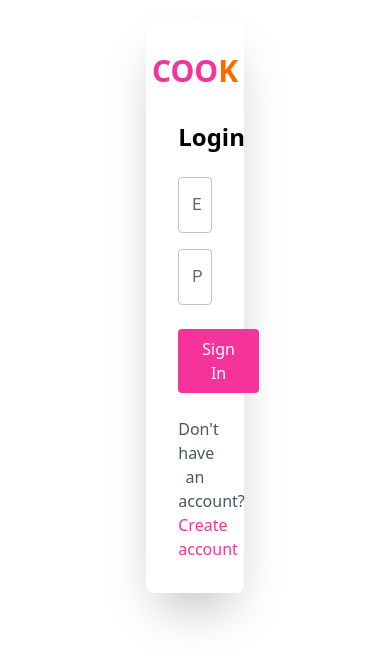
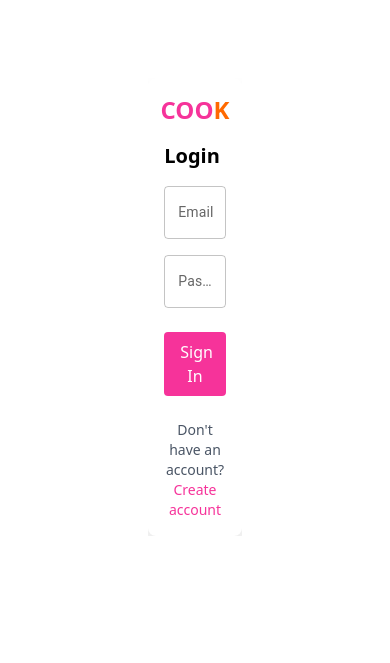
Before and after one commit to mgunawardhana/Recipe-Web-Frontend, a React (Vite) app: page /favorites in a window 390 px wide. Shown: the part 115-778 px from the top of the page. Built offline with nearby package versions, Linux system fonts and the light colour scheme.

Commit message:
content update

```diff
--- a/src/components/AuthForm.tsx
+++ b/src/components/AuthForm.tsx
@@ -87,57 +87,64 @@ const AuthForm: React.FC<AuthFormProps> = ({showRegister, setShowRegister, onLog
                 </InputAdornment>) : undefined,
             },
         },
+        sx: {
+            '& .MuiInputBase-input': {
+                fontSize: {xs: '0.875rem', sm: '1rem', lg: '1.125rem'},
+            }, '& .MuiInputLabel-root': {
+                fontSize: {xs: '0.875rem', sm: '1rem', lg: '1.125rem'},
+            },
+        },
     });
 
-    return (<div className="flex items-center justify-center min-h-screen w-full mx-auto">
+    return (<div className="flex items-center justify-center min-h-screen w-full mx-auto px-2 sm:px-4">
         <div
-            className={`w-full ${showRegister ? 'max-w-5/12 scale-110' : 'max-w-3/12'} mx-auto`}
+            className={`w-full ${showRegister ? 'max-w-5/12 scale-110' : 'max-w-3/12'} mx-auto overflow-auto`}
         >
-            <div className="bg-white p-8 rounded-lg shadow-2xl w-full mx-auto">
-                <div className="flex justify-center mb-8">
-                    <h1 className="text-3xl font-bold text-center">
+            <div className="bg-white p-4 sm:p-6 md:p-8 rounded-lg shadow-2xl w-full mx-auto">
+                <div className="flex justify-center mb-4 sm:mb-6 md:mb-8">
+                    <h1 className="text-2xl sm:text-3xl md:text-4xl font-bold text-center">
                         <span className="text-pink-500">CO</span>
                         <span className="text-pink-500">O</span>
                         <span className="text-orange-500">K</span>
                     </h1>
                 </div>
 
-                <h2 className="text-2xl font-semibold mb-6">{showRegister ? 'Register' : 'Login'}</h2>
+                <h2 className="text-xl sm:text-2xl md:text-3xl font-semibold mb-4 sm:mb-6">{showRegister ? 'Register' : 'Login'}</h2>
 
                 {showRegister ? (<div className="w-full max-w-2xl">
-                    <div className="flex flex-col md:flex-row gap-4 mb-4">
-                        <div className="w-full md:w-1/2">
+                    <div className="flex flex-col sm:flex-row gap-4 mb-4">
+                        <div className="w-full sm:w-1/2">
                             <TextField {...textFieldProps('firstName', 'First name')} />
                         </div>
-                        <div className="w-full md:w-1/2">
+                        <div className="w-full sm:w-1/2">
                             <TextField {...textFieldProps('lastName', 'Last name')} />
                         </div>
                     </div>
-                    <div className="flex flex-col md:flex-row gap-4 mb-4">
-                        <div className="w-full md:w-1/2">
+                    <div className="flex flex-col sm:flex-row gap-4 mb-4">
+                        <div className="w-full sm:w-1/2">
                             <TextField {...textFieldProps('email', 'Email', 'email')} />
                         </div>
-                        <div className="w-full md:w-1/2">
+                        <div className="w-full sm:w-1/2">
                             <TextField {...textFieldProps('phoneNumber', 'Phone number', 'tel')} />
                         </div>
                     </div>
-                    <div className="flex flex-col md:flex-row gap-4 mb-4">
-                        <div className="w-full md:w-1/2">
+                    <div className="flex flex-col sm:flex-row gap-4 mb-4">
+                        <div className="w-full sm:w-1/2">
                             <TextField {...textFieldProps('password', 'Password', 'password')} />
                         </div>
-                        <div className="w-full md:w-1/2">
+                        <div className="w-full sm:w-1/2">
                             <TextField {...textFieldProps('confirmPassword', 'Confirm Password', 'password')} />
                         </div>
                     </div>
                     <div className="mt-6 mb-6">
                         <button
                             onClick={handleSubmit}
-                            className="bg-pink-500 text-white py-2 px-6 rounded hover:bg-pink-600 transition"
+                            className="bg-pink-500 text-white py-2 px-4 sm:px-6 rounded hover:bg-pink-600 transition w-full sm:w-auto"
                         >
                             Create Account
                         </button>
                     </div>
-                    <div className="text-center">
+                    <div className="text-center text-sm sm:text-base">
                         <span className="text-gray-600">Already have an account?</span>{' '}
                         <span
                             className="text-pink-500 cursor-pointer hover:underline"
@@ -156,12 +163,12 @@ const AuthForm: React.FC<AuthFormProps> = ({showRegister, setShowRegister, onLog
                     <div className="mt-6 mb-6">
                         <button
                             onClick={handleSubmit}
-                            className="bg-pink-500 text-white py-2 px-6 rounded hover:bg-pink-600 transition"
+                            className="bg-pink-500 text-white py-2 px-4 sm:px-6 rounded hover:bg-pink-600 transition w-full sm:w-auto"
                         >
                             Sign In
                         </button>
                     </div>
-                    <div className="text-center">
+                    <div className="text-center text-sm sm:text-base">
                         <span className="text-gray-600">Don't have an account?</span>{' '}
                         <span
                             className="text-pink-500 cursor-pointer hover:underline"
```
